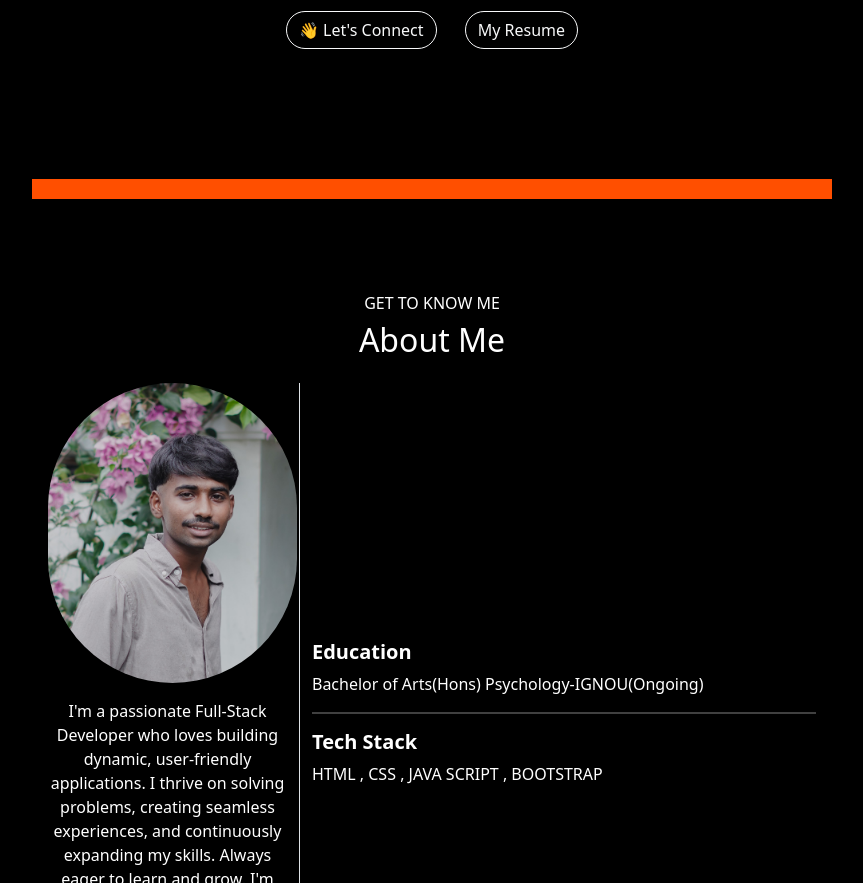
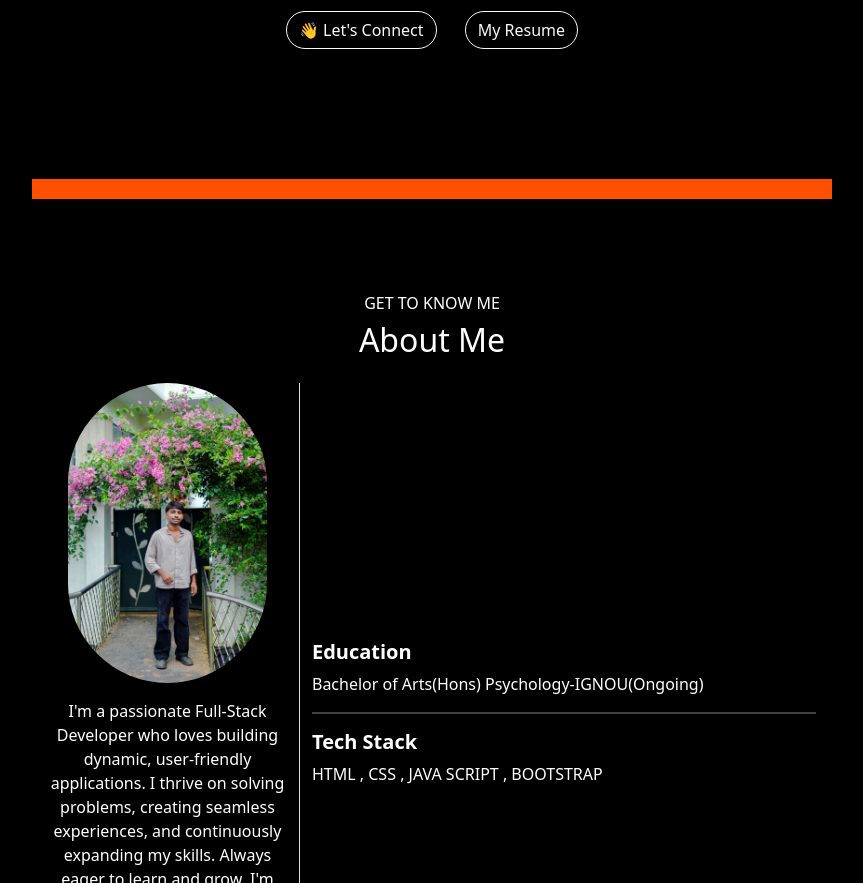
Before and after one commit to Rashi003mp/portfolio, a plain HTML site: page index.html in a window 1280 px wide. Shown: the part 488-1371 px from the top of the page, without its empty margins (208-1071 px from the left). Drawn offline with nearby package versions, Linux system fonts and the light colour scheme.

Commit message:
first commit

```diff
--- a/index.html
+++ b/index.html
@@ -69,7 +69,7 @@
         <h2 class="highlight mb-4">About Me</h2>
         <div class="row text-start align-items-center">
             <div class="col-md-4 text-center mb-4 border-end border-1">
-                <img id="myimg" src="/my.JPG" alt="Profile" class="profile-img ro rounded-pill">
+                <img id="myimg" src="photo.png.jpg" alt="Profile" class="profile-img ro rounded-pill">
                 <p class="mt-3">
                     I'm a passionate Full-Stack Developer who loves building dynamic, user-friendly applications. I
                     thrive on solving problems, creating seamless experiences, and continuously expanding my skills.
```
Also changed, not shown: my.png.JPG (renamed from my.JPG), photo.png.jpg (added).
